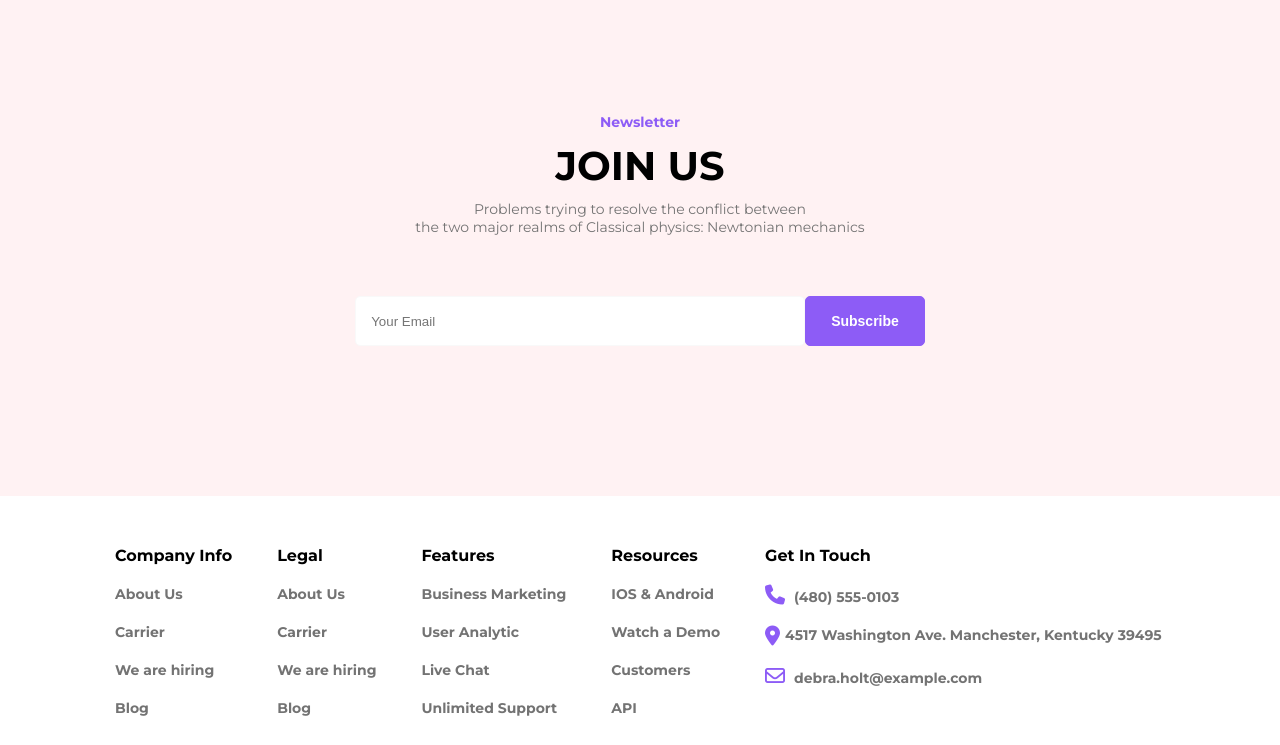
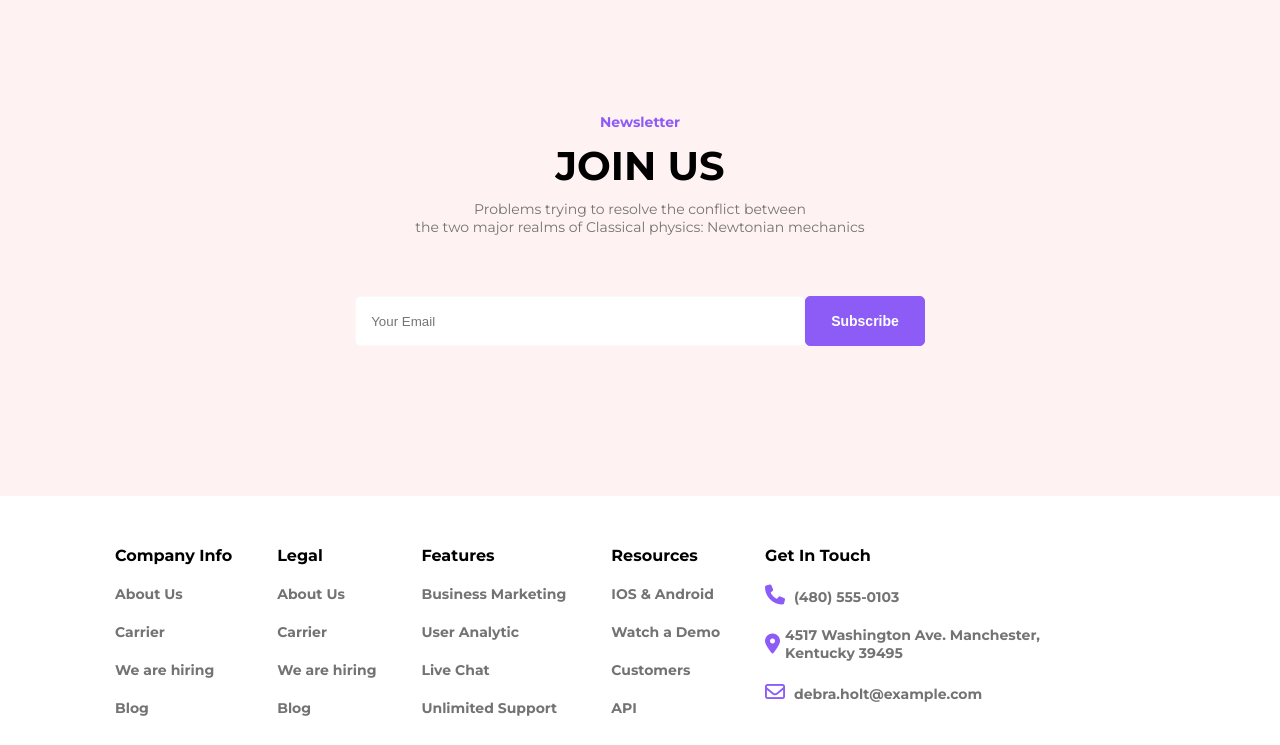
Before and after one commit to Janees1010/Medical-Hardy, a plain HTML site: page index.html in a window 1280 px wide. Shown: the part 5303-6048 px from the top of the page. Drawn offline with Linux system fonts and the light colour scheme.

Commit message:
Update index.html

```diff
--- a/index.html
+++ b/index.html
@@ -573,9 +573,9 @@
                     <h5>Get In Touch</h5>
                     <p class="paragraph"> <i class="fa-solid fa-phone"></i> (480) 555-0103</p>
 
-                   <div style="display: flex;">
+                   <div style="display: flex; align-items:center;">
                     <i class="fa-solid fa-location-dot"></i>
-                    <p style="text-align: left;" class="paragraph"> 4517 Washington Ave. Manchester,
+                    <p style="text-align: left;" class="paragraph"> 4517 Washington Ave. Manchester,<br>
                         Kentucky 39495</p>
                    </div>
                     <p class="paragraph"> <i class="fa-regular fa-envelope"></i> debra.holt@example.com</p>
```
